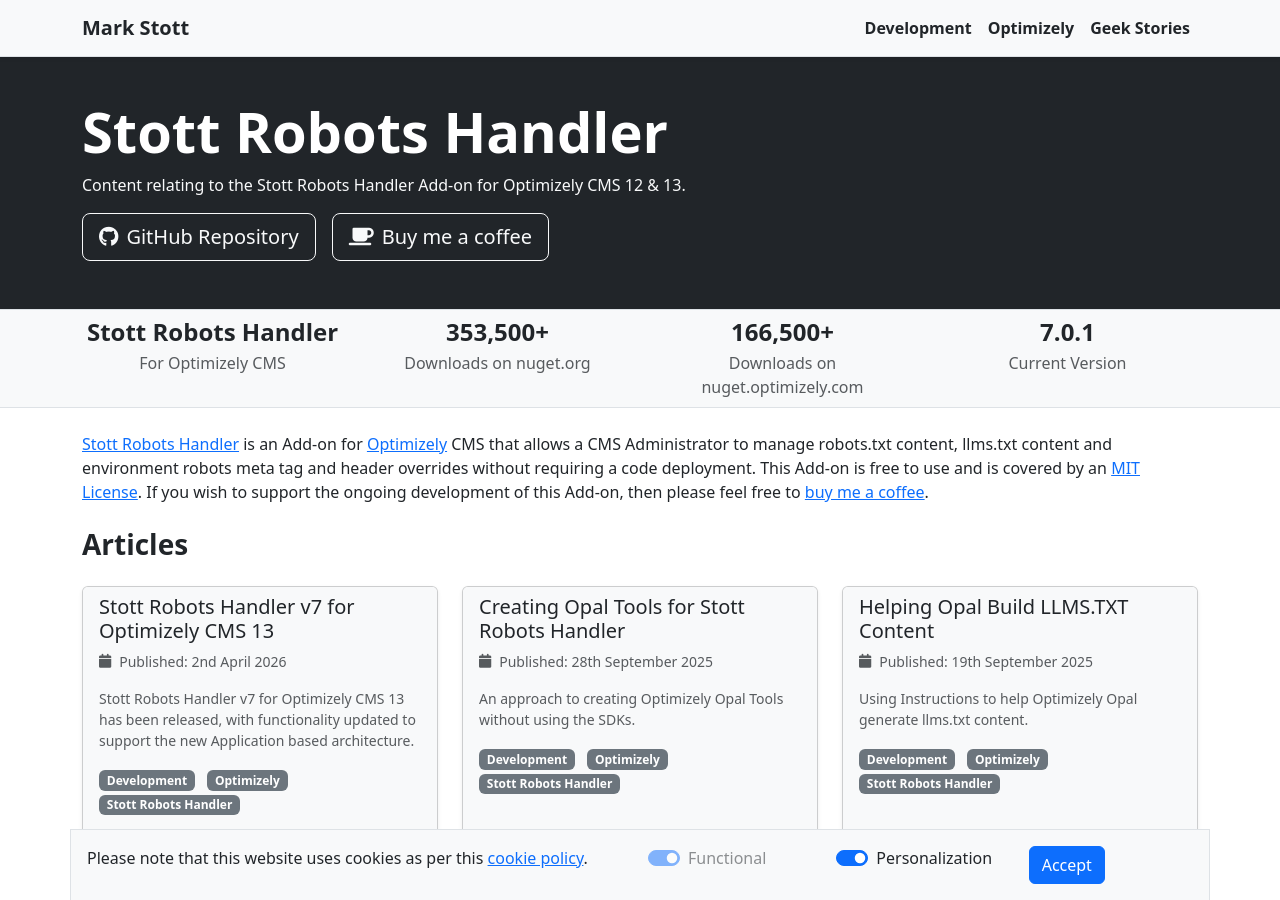
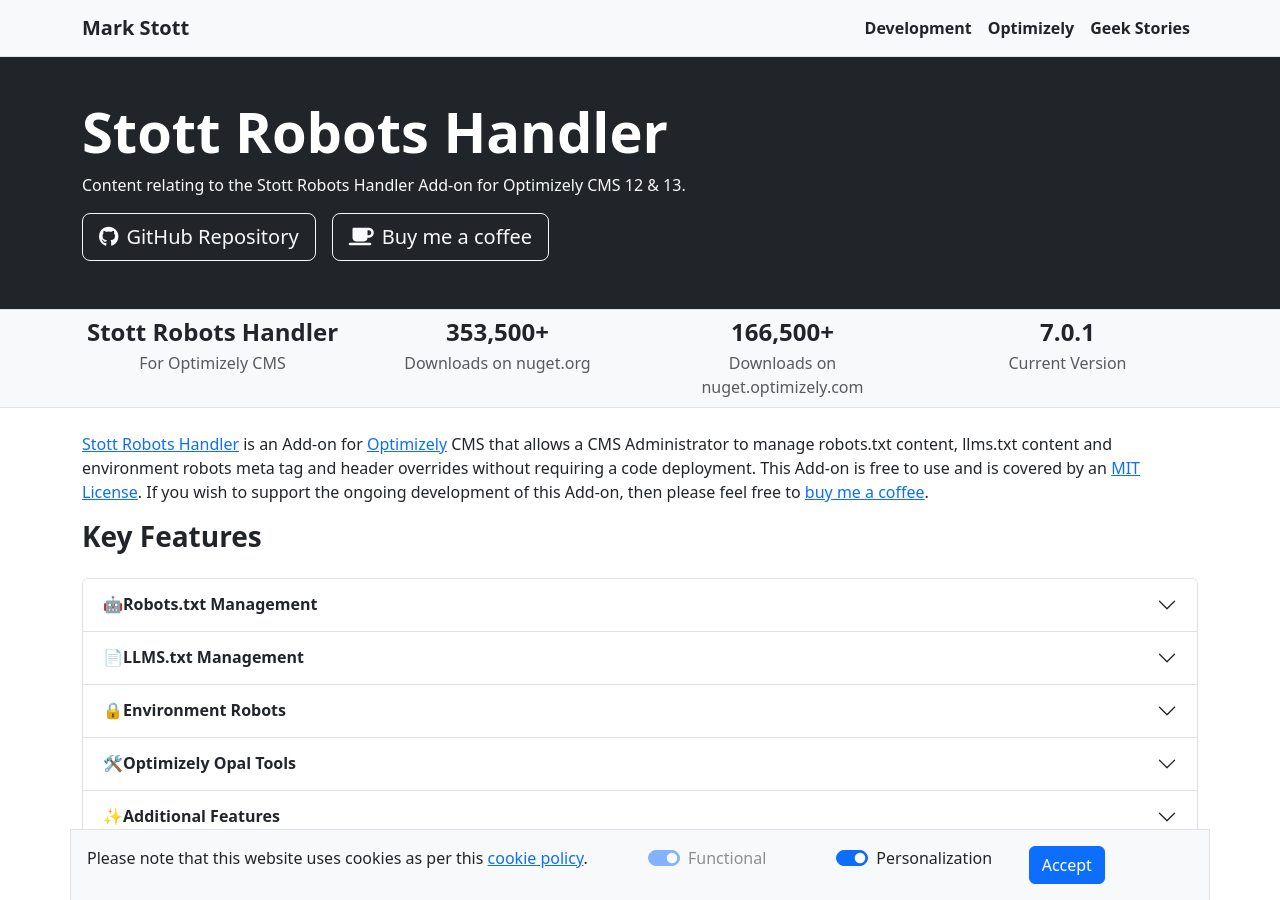
Before and after one commit to GeekInTheNorth/GeekInTheNorth.github.io, a Jekyll site: the page built from StottRobotsHandler.md, in a window 1280 px wide and 900 px high. Built offline with Jekyll 4.4.1, drawn with Linux system fonts in a browser that asks for light colours.

Commit message:
Add Key features to Stott Robots Handler page.

```diff
--- a/StottRobotsHandler.md
+++ b/StottRobotsHandler.md
@@ -11,3 +11,89 @@
 ---
 
 [Stott Robots Handler](https://github.com/GeekInTheNorth/Stott.Optimizely.RobotsHandler) is an Add-on for [Optimizely](https://www.optimizely.com/) CMS that allows a CMS Administrator to manage robots.txt content, llms.txt content and environment robots meta tag and header overrides without requiring a code deployment.  This Add-on is free to use and is covered by an [MIT License](https://github.com/GeekInTheNorth/Stott.Optimizely.RobotsHandler/blob/main/LICENSE.txt).  If you wish to support the ongoing development of this Add-on, then please feel free to [buy me a coffee](https://www.buymeacoffee.com/markstott).
+
+<h2 class="h3 fw-semibold text-dark mb-4">Key Features</h2>
+<div class="accordion" id="keyFeaturesAccordion">
+  <div class="accordion-item">
+    <h2 class="accordion-header mt-0" id="robotsHeading">
+      <button class="accordion-button collapsed" type="button" data-bs-toggle="collapse" data-bs-target="#robotsAccordion" aria-expanded="false" aria-controls="robotsAccordion">
+        🤖 <strong>Robots.txt Management</strong>
+      </button>
+    </h2>
+    <div id="robotsAccordion" class="accordion-collapse collapse" aria-labelledby="robotsHeading" data-bs-parent="#keyFeaturesAccordion">
+      <div class="accordion-body">
+        <ul>
+          <li><strong>User Friendly Interface:</strong> Manage robots.txt content across your whole CMS without a code deployment.</li>
+          <li><strong>Per Application &amp; Host:</strong> Define distinct robots.txt content by application (site in CMS 12) and by specific host.</li>
+          <li><strong>Smart Resolution:</strong> Requests to <code class="language-plaintext highlighter-rouge">/robots.txt</code> are matched to the correct application by domain, returning sensible default content when none has been configured.</li>
+        </ul>
+      </div>
+    </div>
+  </div>
+  <div class="accordion-item">
+    <h2 class="accordion-header mt-0" id="llmsHeading">
+      <button class="accordion-button collapsed" type="button" data-bs-toggle="collapse" data-bs-target="#llmsAccordion" aria-expanded="false" aria-controls="llmsAccordion">
+        📄 <strong>LLMS.txt Management</strong>
+      </button>
+    </h2>
+    <div id="llmsAccordion" class="accordion-collapse collapse" aria-labelledby="llmsHeading" data-bs-parent="#keyFeaturesAccordion">
+      <div class="accordion-body">
+        <ul>
+          <li><strong>Familiar Interface:</strong> Manage Markdown llms.txt content in the same interface used for robots.txt, with a larger editor suited to longer files.</li>
+          <li><strong>Per Application &amp; Host:</strong> Configure llms.txt by application (site in CMS 12) and specific host, or as an application-wide default.</li>
+          <li><strong>Served on Demand:</strong> Content is served on <code class="language-plaintext highlighter-rouge">/llms.txt</code> only when defined — matching a specific host first, then an application default, otherwise returning a 404.</li>
+        </ul>
+      </div>
+    </div>
+  </div>
+  <div class="accordion-item">
+    <h2 class="accordion-header mt-0" id="envHeading">
+      <button class="accordion-button collapsed" type="button" data-bs-toggle="collapse" data-bs-target="#envAccordion" aria-expanded="false" aria-controls="envAccordion">
+        🔒 <strong>Environment Robots</strong>
+      </button>
+    </h2>
+    <div id="envAccordion" class="accordion-collapse collapse" aria-labelledby="envHeading" data-bs-parent="#keyFeaturesAccordion">
+      <div class="accordion-body">
+        <ul>
+          <li><strong>Protect Lower Environments:</strong> Override robots meta tags and response headers at an environment level to keep integration and preproduction environments out of search engines.</li>
+          <li><strong>Global Configuration:</strong> Applied across the whole instance, independent of any application or host configuration.</li>
+        </ul>
+      </div>
+    </div>
+  </div>
+  <div class="accordion-item">
+    <h2 class="accordion-header mt-0" id="opalHeading">
+      <button class="accordion-button collapsed" type="button" data-bs-toggle="collapse" data-bs-target="#opalAccordion" aria-expanded="false" aria-controls="opalAccordion">
+        🛠️ <strong>Optimizely Opal Tools</strong>
+      </button>
+    </h2>
+    <div id="opalAccordion" class="accordion-collapse collapse" aria-labelledby="opalHeading" data-bs-parent="#keyFeaturesAccordion">
+      <div class="accordion-body">
+        <ul>
+          <li><strong>Conversational Management:</strong> Create and modify robots.txt and llms.txt content directly from Optimizely Opal's chat interface.</li>
+          <li><strong>Bearer Token Management:</strong> Issue multiple tokens, each with its own Read or Write scope for robots.txt and llms.txt.</li>
+          <li><strong>Self-Describing:</strong> A built-in discovery endpoint registers the available tools with Opal.</li>
+          <li><strong>Instruction Friendly:</strong> Pair the tools with Opal Instructions to generate rich llms.txt content tailored to your site.</li>
+        </ul>
+      </div>
+    </div>
+  </div>
+  <div class="accordion-item">
+    <h2 class="accordion-header mt-0" id="afHeading">
+      <button class="accordion-button collapsed" type="button" data-bs-toggle="collapse" data-bs-target="#afAccordion" aria-expanded="false" aria-controls="afAccordion">
+        ✨ <strong>Additional Features</strong>
+      </button>
+    </h2>
+    <div id="afAccordion" class="accordion-collapse collapse" aria-labelledby="afHeading" data-bs-parent="#keyFeaturesAccordion">
+      <div class="accordion-body">
+        <ul>
+          <li><strong>Headless Support:</strong> APIs allow robots.txt and llms.txt content to be served and managed within headless solutions.</li>
+          <li><strong>No Code Deployment:</strong> All content is managed by CMS administrators with no need for a code deployment.</li>
+          <li><strong>Opti Id Ready:</strong> Configurable for use with Optimizely Opti Id.</li>
+          <li><strong>CMS 12 &amp; 13:</strong> Supports both Optimizely CMS 12 (Sites) and CMS 13 (Applications).</li>
+          <li><strong>Free &amp; Open Source:</strong> Released under the MIT licence.</li>
+        </ul>
+      </div>
+    </div>
+  </div>
+</div>
```
